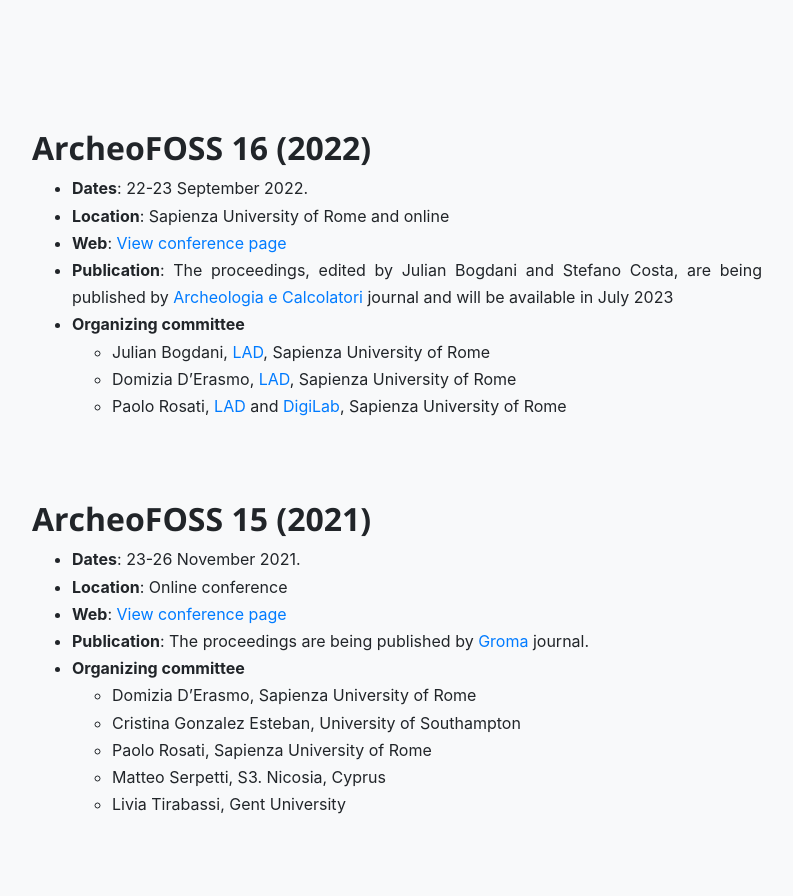
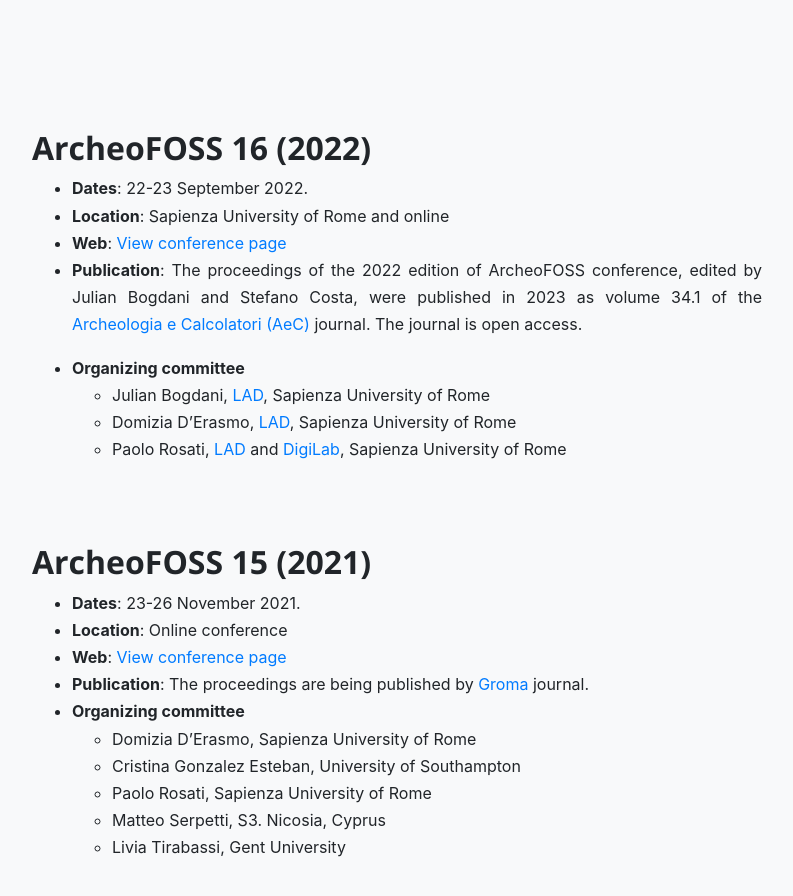
Before and after one commit to archeofoss/archeofoss, a Jekyll site: the page built from previous-editions.md, in a window 1280 px wide and 900 px high, scrolled down 335 px. Shown: the top 896 px of the window, without its empty margins (243-1036 px from the left). Built offline with Jekyll 4.4.1, drawn with Linux system fonts in a browser that asks for light colours; nearby versions of some CDN libraries.

Commit message:
Update previous-editions.md
published proceedings

```diff
--- a/previous-editions.md
+++ b/previous-editions.md
@@ -8,7 +8,8 @@
 - **Dates**: 22-23 September 2022.
 - **Location**: Sapienza University of Rome and online
 - **Web**: [View conference page](./2022)
-- **Publication**: The proceedings, edited by Julian Bogdani and Stefano Costa, are being published by [Archeologia e Calcolatori](http://www.archcalc.cnr.it) journal and will be available in July 2023
+- **Publication**: The proceedings of the 2022 edition of ArcheoFOSS conference, edited by Julian Bogdani and Stefano Costa, were published in 2023 as volume 34.1 of the [Archeologia e Calcolatori (AeC)]([http://www.archcalc.cnr.it/](http://www.archcalc.cnr.it/journal/idyear.php?IDyear=2023-07-26)) journal. The journal is open access.
+
 - **Organizing committee**
   - Julian Bogdani, [LAD](https://purl.org/lad), Sapienza University of Rome
   - Domizia D’Erasmo, [LAD](https://purl.org/lad), Sapienza University of Rome
```
